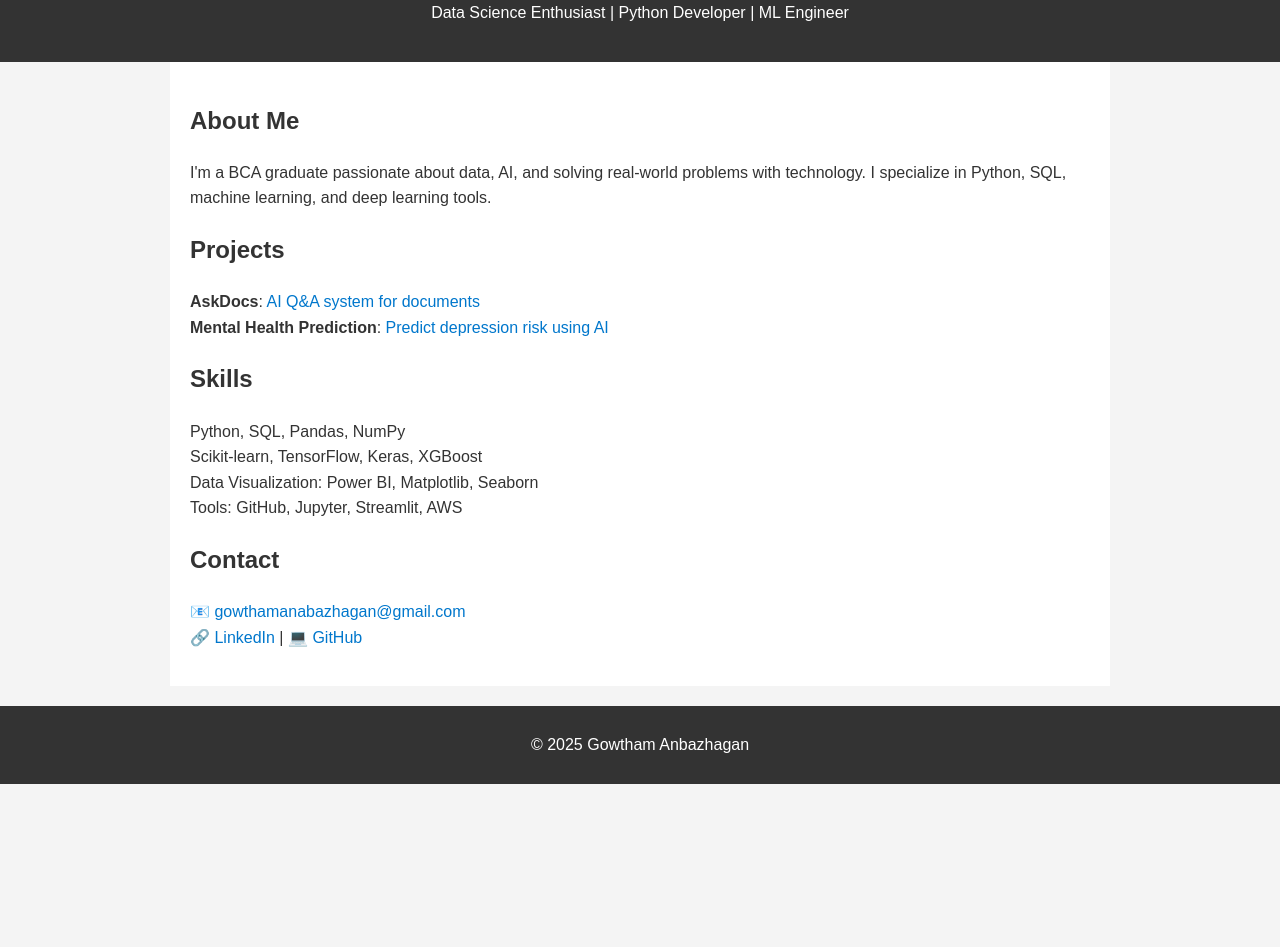
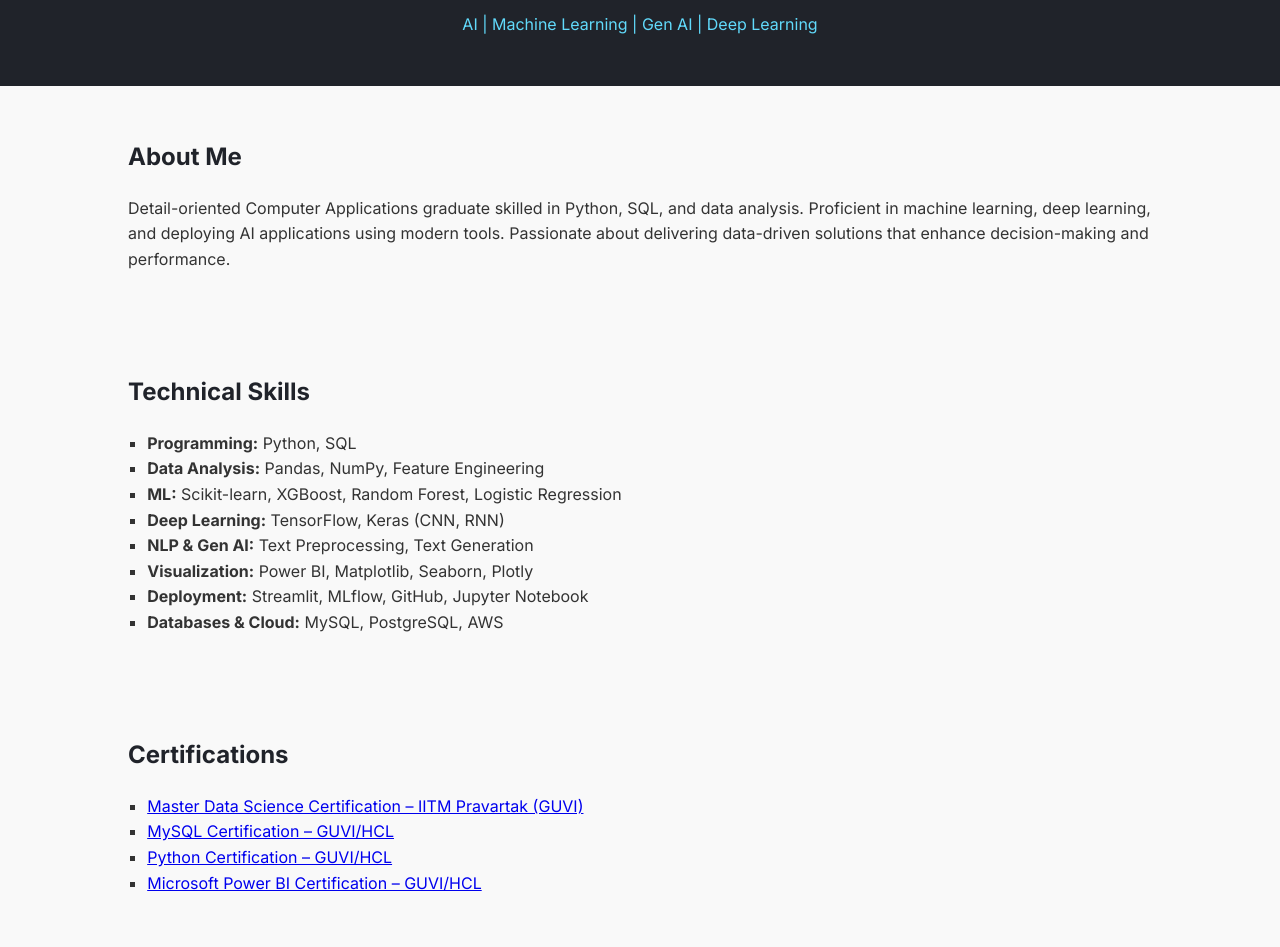
Before and after one commit to GowthamAnbazhagan/gowthamanbazhagan.github.io, a plain HTML site: page index.html in a window 1280 px wide. Shown: the part 114-1061 px from the top of the page. Before the commit the page ends 898 px from the top, so only its background shows below. Drawn offline with Linux system fonts and the light colour scheme.

Commit message:
Update index.html

```diff
--- a/index.html
+++ b/index.html
@@ -1,95 +1,119 @@
 <!DOCTYPE html>
 <html lang="en">
 <head>
-  <meta charset="UTF-8" />
-  <meta name="viewport" content="width=device-width, initial-scale=1.0" />
-  <title>Gowtham Anbazhagan | Portfolio</title>
+  <meta charset="UTF-8">
+  <meta name="viewport" content="width=device-width, initial-scale=1.0">
+  <title>Gowtham Anbazhagan | AI, Machine Learning & Deep Learning Engineer Portfolio</title>
+  <link href="https://fonts.googleapis.com/css2?family=Inter:wght@400;600;700&display=swap" rel="stylesheet">
   <style>
     body {
-      font-family: Arial, sans-serif;
+      font-family: 'Inter', sans-serif;
+      background-color: #f9f9f9;
+      color: #333;
       margin: 0;
       padding: 0;
       line-height: 1.6;
-      background: #f4f4f4;
-      color: #333;
     }
     header {
-      background: #333;
-      color: #fff;
-      padding: 20px 0;
+      background-color: #20232a;
+      color: #61dafb;
+      padding: 2rem 1rem;
       text-align: center;
     }
-    .container {
-      padding: 20px;
-      max-width: 900px;
-      margin: auto;
-      background: #fff;
+    section {
+      padding: 2rem 10%;
     }
     h1, h2 {
-      color: #333;
+      color: #20232a;
     }
     ul {
-      list-style: none;
-      padding-left: 0;
+      list-style-type: square;
+      padding-left: 1.2em;
     }
-    a {
-      color: #0077cc;
+    .contact a {
+      display: inline-block;
+      margin-right: 1rem;
       text-decoration: none;
+      color: #007acc;
     }
-    a:hover {
-      text-decoration: underline;
-    }
-    footer {
-      text-align: center;
-      padding: 10px;
-      background: #333;
-      color: white;
-      margin-top: 20px;
+    .project {
+      margin-bottom: 1.5rem;
     }
   </style>
 </head>
 <body>
   <header>
     <h1>Gowtham Anbazhagan</h1>
-    <p>Data Science Enthusiast | Python Developer | ML Engineer</p>
+    <p>AI | Machine Learning | Gen AI | Deep Learning</p>
   </header>
 
-  <div class="container">
   <section>
     <h2>About Me</h2>
-      <p>I'm a BCA graduate passionate about data, AI, and solving real-world problems with technology. I specialize in Python, SQL, machine learning, and deep learning tools.</p>
+    <p>Detail-oriented Computer Applications graduate skilled in Python, SQL, and data analysis. Proficient in machine learning, deep learning, and deploying AI applications using modern tools. Passionate about delivering data-driven solutions that enhance decision-making and performance.</p>
+  </section>
+
+  <section>
+    <h2>Technical Skills</h2>
+    <ul>
+      <li><strong>Programming:</strong> Python, SQL</li>
+      <li><strong>Data Analysis:</strong> Pandas, NumPy, Feature Engineering</li>
+      <li><strong>ML:</strong> Scikit-learn, XGBoost, Random Forest, Logistic Regression</li>
+      <li><strong>Deep Learning:</strong> TensorFlow, Keras (CNN, RNN)</li>
+      <li><strong>NLP & Gen AI:</strong> Text Preprocessing, Text Generation</li>
+      <li><strong>Visualization:</strong> Power BI, Matplotlib, Seaborn, Plotly</li>
+      <li><strong>Deployment:</strong> Streamlit, MLflow, GitHub, Jupyter Notebook</li>
+      <li><strong>Databases & Cloud:</strong> MySQL, PostgreSQL, AWS</li>
+    </ul>
+  </section>
+
+  <section>
+    <h2>Certifications</h2>
+    <ul>
+      <li><a href="https://www.guvi.in/verify-certificate?id=743b8n145u730IR63F">Master Data Science Certification – IITM Pravartak (GUVI)</a></li>
+      <li><a href="https://www.guvi.in/verify-certificate?id=81L5O8I77348TC85j3">MySQL Certification – GUVI/HCL</a></li>
+      <li><a href="https://www.guvi.in/verify-certificate?id=7084k1IiX37hy84Hl3">Python Certification – GUVI/HCL</a></li>
+      <li><a href="https://www.guvi.in/share-certificate/93x7R1588JT64d0G77">Microsoft Power BI Certification – GUVI/HCL</a></li>
+    </ul>
   </section>
 
   <section>
     <h2>Projects</h2>
-      <ul>
-        <li><strong>AskDocs</strong>: <a href="https://github.com/GowthamAnbazhagan/LLM_QNA" target="_blank">AI Q&A system for documents</a></li>
-        <li><strong>Mental Health Prediction</strong>: <a href="https://github.com/GowthamAnbazhagan/Mental-Health-Survey" target="_blank">Predict depression risk using AI</a></li>
-      </ul>
+    <div class="project">
+      <strong><a href="https://github.com/GokulGowthamS/AskDocs_GEN-AI">AskDocs</a></strong>: Secure AI document analysis app using LLAMA 2 and LangChain for real-time document querying.
+    </div>
+    <div class="project">
+      <strong><a href="https://github.com/GokulGowthamS/Mental-Health-Prediction">Mental Health Prediction</a></strong>: Depression risk prediction using Streamlit and neural networks on AWS.
+    </div>
+    <div class="project">
+      <strong>Customer Risk Analysis</strong>: Power BI dashboard that analyzes customer behavior, retention, and churn risk to help drive strategic decisions.
+    </div>
+    <div class="project">
+      <strong>Zomato Data Insights</strong>: Full CRUD interface for managing Zomato-related data in MySQL.
+    </div>
+    <div class="project">
+      <strong>Clickstream Customer Conversion</strong>: Machine learning models that predict conversions from clickstream data, estimate revenue, and segment users for marketing.
+    </div>
+    <div class="project">
+      <strong>Smart Premium</strong>: Interactive Streamlit app to predict insurance premium amounts using user inputs and ML models.
+    </div>
+    <div class="project">
+      <strong>Cricsheet</strong>: Custom dashboard that filters and presents cricket data from a large parent dataset using ML techniques.
+    </div>
   </section>
 
   <section>
-      <h2>Skills</h2>
-      <ul>
-        <li>Python, SQL, Pandas, NumPy</li>
-        <li>Scikit-learn, TensorFlow, Keras, XGBoost</li>
-        <li>Data Visualization: Power BI, Matplotlib, Seaborn</li>
-        <li>Tools: GitHub, Jupyter, Streamlit, AWS</li>
-      </ul>
+    <h2>Education</h2>
+    <p><strong>Bachelor of Computer Applications (BCA)</strong><br>
+    St. Joseph’s College of Arts & Science<br>
+    Thiruvalluvar University | Graduated: 2017</p>
   </section>
 
-    <section>
-      <h2>Contact</h2>
-      <p>
-        📧 <a href="mailto:gowthamanabazhagan@gmail.com">gowthamanabazhagan@gmail.com</a><br/>
-        🔗 <a href="https://www.linkedin.com/in/gowtham-anbazhagan-844b37148" target="_blank">LinkedIn</a> |
-        💻 <a href="https://github.com/GowthamAnbazhagan" target="_blank">GitHub</a>
-      </p>
+  <section class="contact">
+    <h2>Contact Me</h2>
+    <a href="mailto:gowthamanbazhagan@gmail.com">Email</a>
+    <a href="https://www.linkedin.com/in/gowtham-anbazhagan-844b37148/">LinkedIn</a>
+    <a href="https://github.com/GowthamAnbazhagan">GitHub</a>
+    <a href="https://gowthamanbazhagan.github.io/">Portfolio</a>
   </section>
-  </div>
-
-  <footer>
-    <p>&copy; 2025 Gowtham Anbazhagan</p>
-  </footer>
 </body>
 </html>
```
Lines whose indentation alone changed are shown as unchanged.
